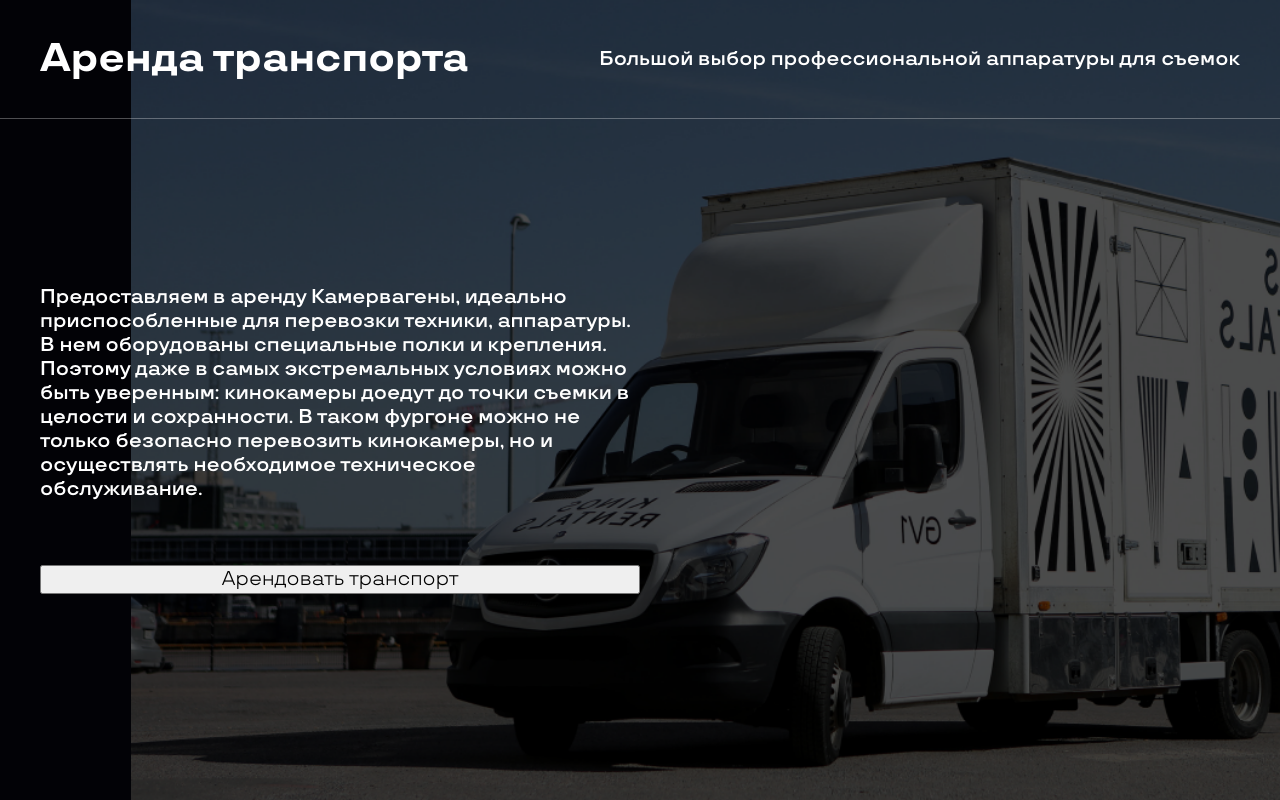
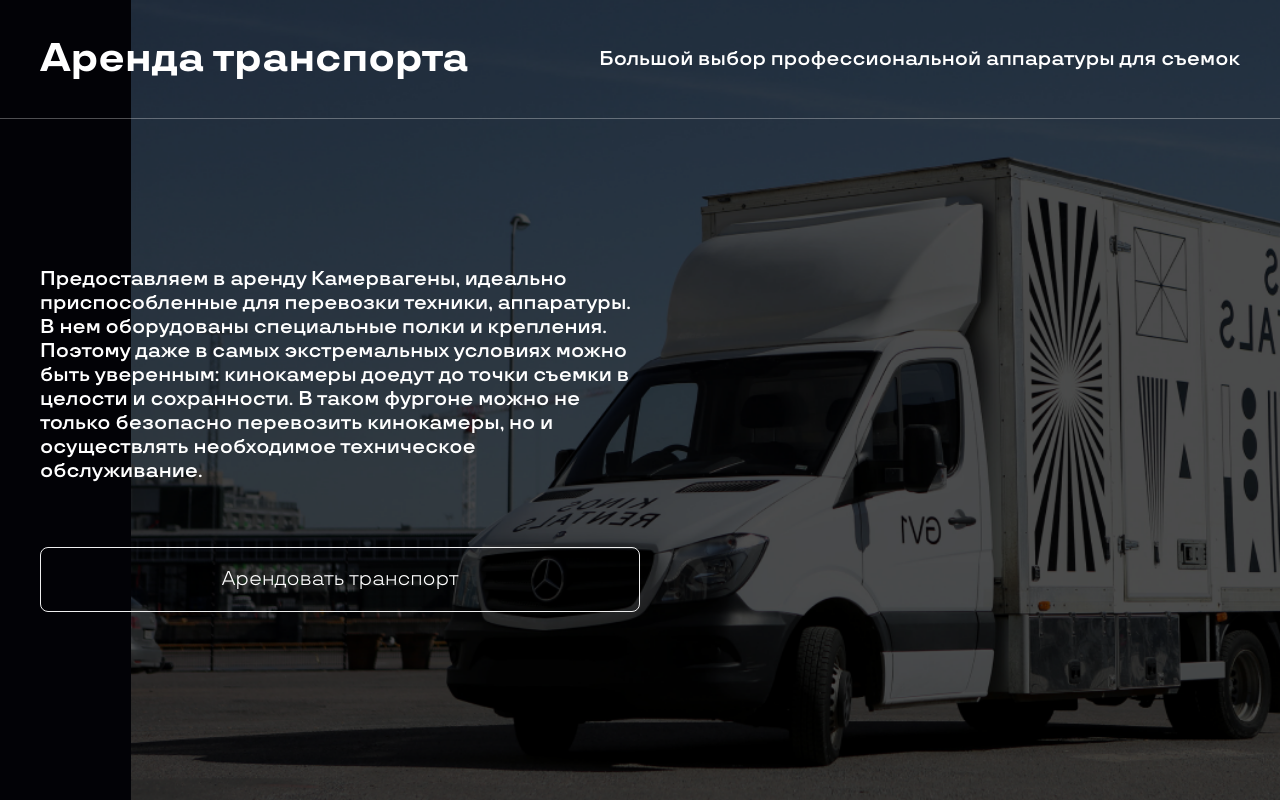
Before and after one commit to mishken3/cinema-rent, a React (Create React App) app: page / in a window 1280 px wide. Built offline with nearby package versions, Linux system fonts and the light colour scheme.

Commit message:
implement Button Component

```diff
--- /dev/null
+++ b/src/components/ButtonComp/Button.module.scss
@@ -0,0 +1,15 @@
+.button {
+  padding: 20px 32px;
+
+  color: #fff;
+
+  border-radius: 8px;
+  background-color: transparent;
+  border: 1px solid #eeeeee;
+
+  cursor: pointer;
+
+  &__big {
+    padding: 20px 178px;
+  }
+}
--- /dev/null
+++ b/src/components/ButtonComp/ButtonComp.tsx
@@ -0,0 +1,15 @@
+import cn from 'classnames';
+import React, { FC } from 'react';
+
+import styles from './Button.module.scss';
+
+interface ButtonProps {
+  text: string;
+  size?: 'small' | 'big';
+}
+
+export const ButtonComp: FC<ButtonProps> = ({ text, size = 'small' }) => {
+  const isBigButton = size === 'big';
+
+  return <button className={cn(styles.button, isBigButton && styles.button__big)}>{text}</button>;
+};
--- /dev/null
+++ b/src/components/ButtonComp/index.ts
@@ -0,0 +1 @@
+export * from './ButtonComp';
--- a/src/components/index.ts
+++ b/src/components/index.ts
@@ -1,3 +1,4 @@
+export * from './ButtonComp';
 export * from './CatalogItem';
 export * from './MainNavBar';
 export * from './PageNavBar';
--- a/src/pages/AutoRent/AutoRent.tsx
+++ b/src/pages/AutoRent/AutoRent.tsx
@@ -1,6 +1,6 @@
 import React from 'react';
 
-import { PageNavBar } from '../../components';
+import { ButtonComp, PageNavBar } from '../../components';
 import styles from './AutoRent.module.scss';
 
 export const AutoRent = () => {
@@ -18,7 +18,7 @@ export const AutoRent = () => {
             и сохранности. В таком фургоне можно не только безопасно перевозить кинокамеры, но и
             осуществлять необходимое техническое обслуживание.
           </p>
-          <button>Арендовать транспорт</button>
+          <ButtonComp text="Арендовать транспорт" size="big" />
         </div>
       </div>
     </div>
--- a/src/pages/MainPage/MainPage.module.scss
+++ b/src/pages/MainPage/MainPage.module.scss
@@ -49,17 +49,6 @@
       font-size: 26px;
       line-height: 31px;
     }
-
-    &_btn {
-      padding: 20px 32px;
-      border-radius: 8px;
-
-      background-color: transparent;
-      color: #fff;
-      border: 1px solid #eeeeee;
-
-      cursor: pointer;
-    }
   }
 }
 
--- a/src/pages/MainPage/MainPage.tsx
+++ b/src/pages/MainPage/MainPage.tsx
@@ -1,7 +1,7 @@
 import React from 'react';
 
 import { mainLogo, partnersImg } from '../../assets/icons';
-import { MainNavBar } from '../../components';
+import { ButtonComp, MainNavBar } from '../../components';
 import styles from './MainPage.module.scss';
 
 export const MainPage = () => {
@@ -18,7 +18,8 @@ export const MainPage = () => {
             <p className={styles.main__title_tagline}>Фокус. Камера. Мотор</p>
             <p className={styles.main__title_info}>Аренда профессиональной видео-техники</p>
           </section>
-          <button className={styles.main__title_btn}>Посмотреть каталог</button>
+
+          <ButtonComp text="Арендовать транспорт" />
         </div>
       </main>
 
```
